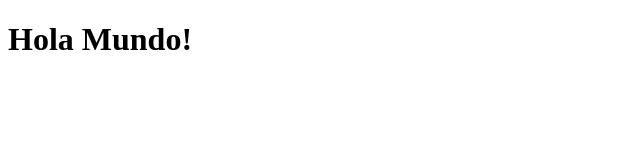
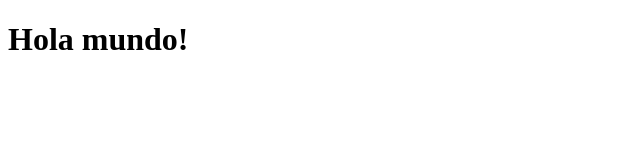
Before and after one commit to fsulzberger/infovis, a plain HTML site: page index.html in a window 1280 px wide. Shown: the full height of the page, 0-640 px from the left. Drawn offline with Linux system fonts and the light colour scheme.

Commit message:
Update index.html

```diff
--- a/index.html
+++ b/index.html
@@ -2,9 +2,10 @@
 <html>
 <head>
   <meta charset="utf-8">
+  <meta name="viewport" content="width=device-width">
   <title>hola mundo</title>
 </head>
 <body>
-  <h1> Hola Mundo! </h1>
+  <h1>Hola mundo! </h1>
 </body>
 </html>
```
